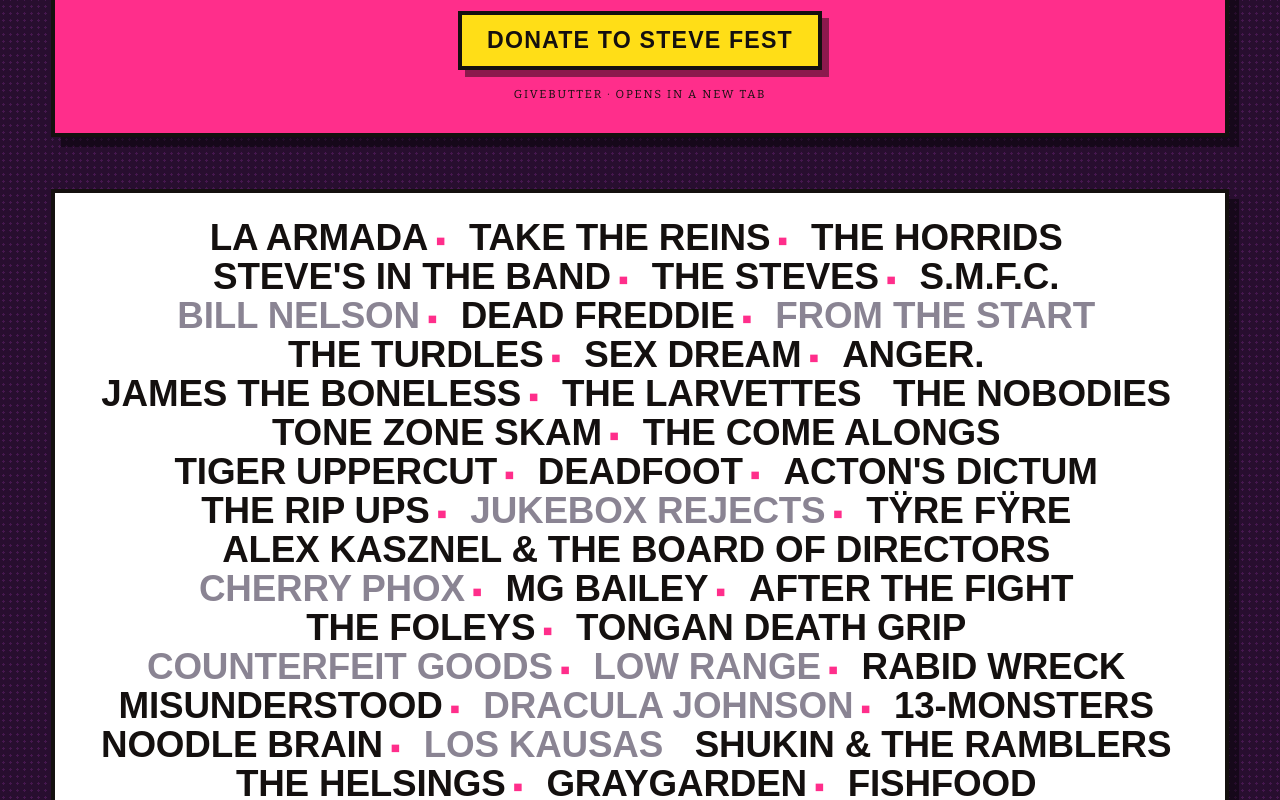
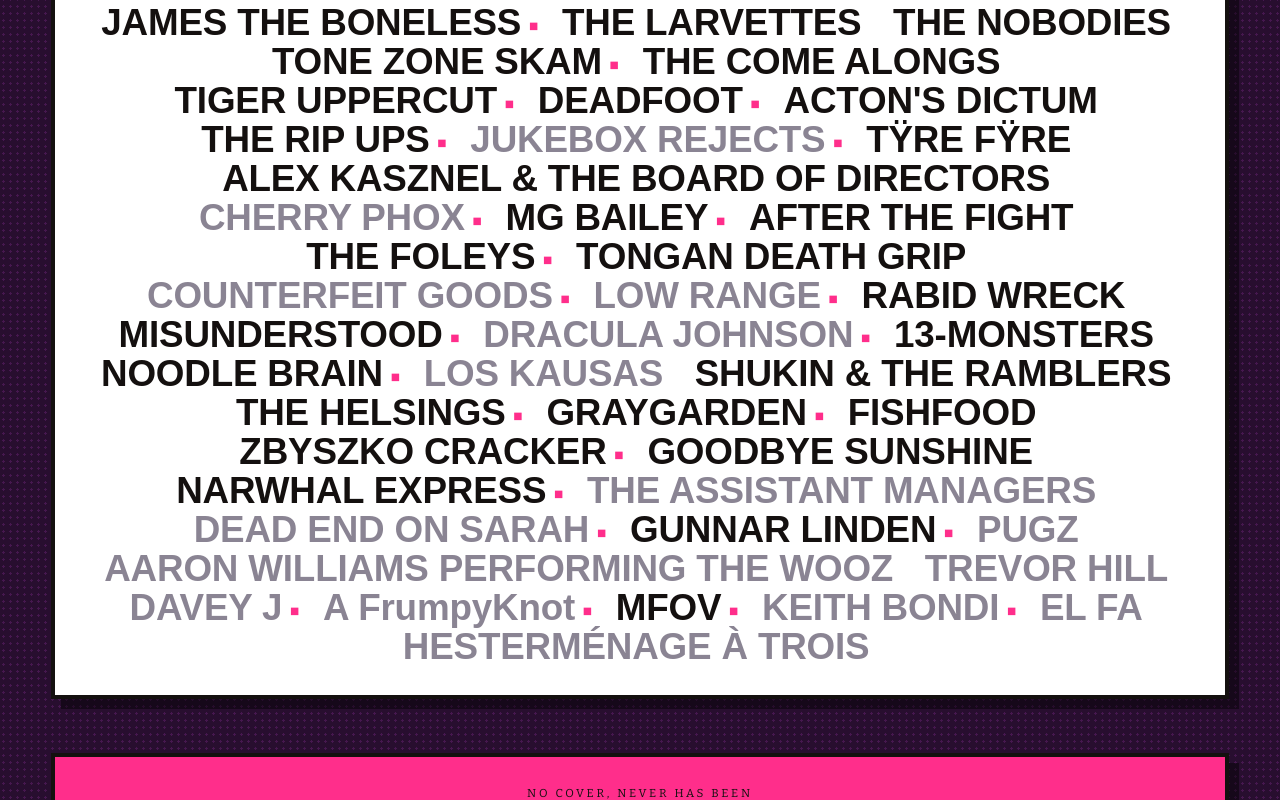
Before and after one commit to tmlmedema/stevefest, a Next.js app: page / in a window 1280 px wide. Shown: the part 1180-1980 px from the top of the page. Built offline with nearby package versions, Linux system fonts and the light colour scheme; a web font is replaced by a local one.

Commit message:
Update page.tsx
Moving back donations CTA

```diff
--- a/app/page.tsx
+++ b/app/page.tsx
@@ -59,6 +59,12 @@ export default function Home() {
 
         <Countdown />
 
+        <div style={{ height: "3.2rem" }} />
+
+        <div className="sheet lineup">
+          <Lineup />
+        </div>
+
         <div className="sheet give">
           <span className="eyebrow">No cover, never has been</span>
           <h2 className="give-head">Keep Steve Fest free</h2>
@@ -75,12 +81,6 @@ export default function Home() {
             Donate to Steve Fest
           </a>
           <p className="give-note">Givebutter &middot; opens in a new tab</p>
-        </div>
-
-        <div style={{ height: "3.2rem" }} />
-
-        <div className="sheet lineup">
-          <Lineup />
         </div>
 
         <div className="sheet supporters">
```
